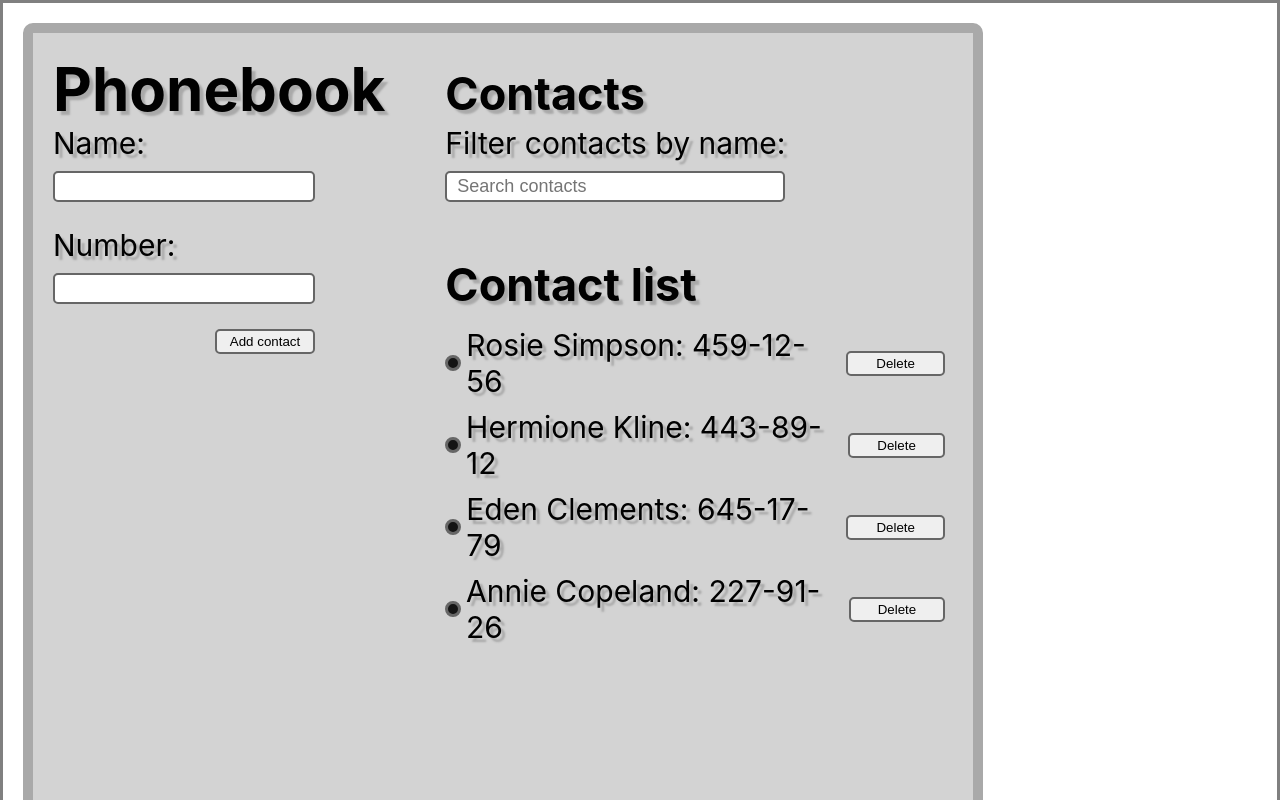
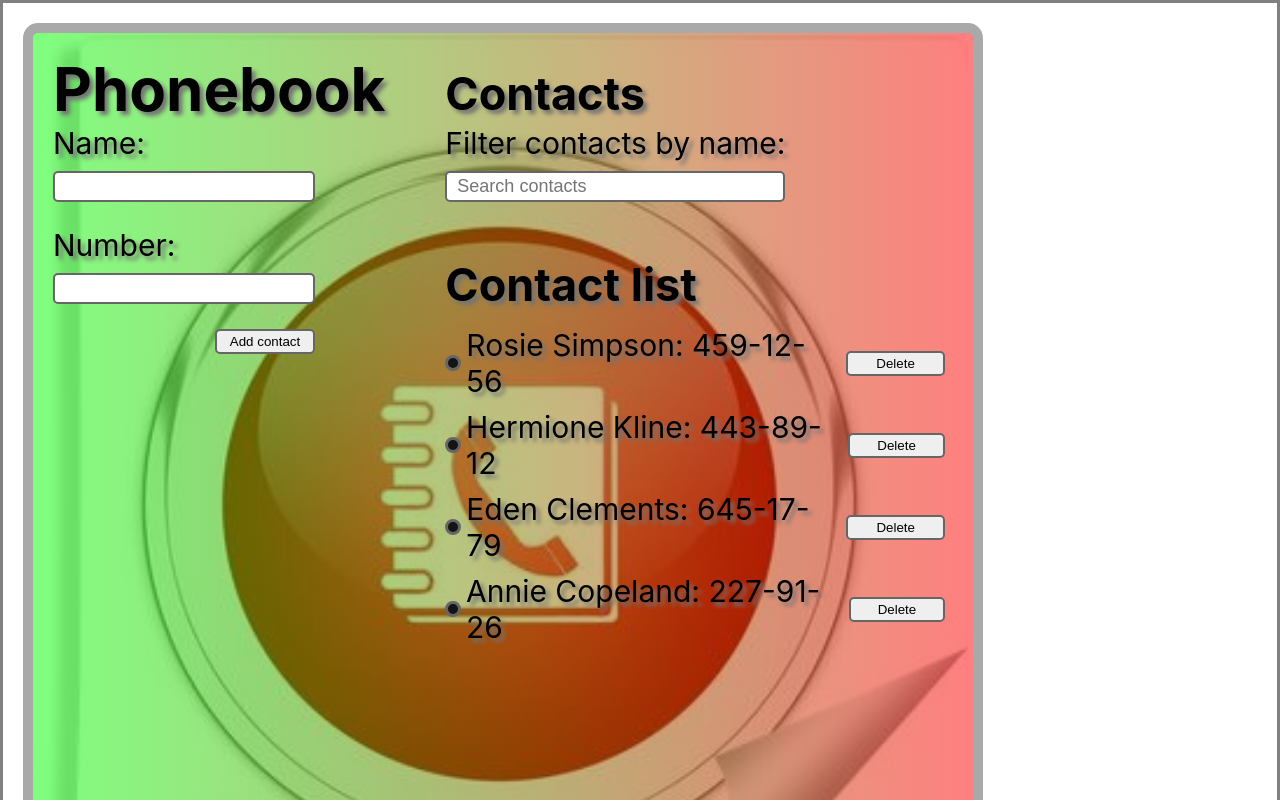
Before and after one commit to SebastianAdamoszek/goit-react-hw-02-phonebook, a React (Create React App) app: page / in a window 1280 px wide. Shown: the top 800 px of the page. Built offline with nearby package versions, Linux system fonts and the light colour scheme.

Commit message:
style bacground

```diff
--- a/src/components/App.jsx
+++ b/src/components/App.jsx
@@ -3,6 +3,7 @@ import { nanoid } from 'nanoid';
 import ContactForm from './ContactForm/ContactForm';
 import ContactList from './ContactList/ContactList';
 import Filter from './Filter/Filter';
+import imgage from '../image/image.module.css'
 
 const App = () => {
   const [contacts, setContacts] = useState([
@@ -10,6 +11,8 @@ const App = () => {
     { id: 'id-2', name: 'Hermione Kline', number: '443-89-12' },
     { id: 'id-3', name: 'Eden Clements', number: '645-17-79' },
     { id: 'id-4', name: 'Annie Copeland', number: '227-91-26' },
+
+
   ]);
   const [name, setName] = useState('');
   const [number, setNumber] = useState('');
@@ -59,10 +62,10 @@ const App = () => {
   );
 
   return (
-    <div
+    <div className={imgage.background}
       style={{
         maxWidth: 900,
-        height: '100vh',
+        minHeight: 900,
         display: 'flex',
         justifyContent: 'start',
         alignItems: 'start',
@@ -71,9 +74,9 @@ const App = () => {
         color: '#010101',
         margin: 20,
         padding: 20,
-        backgroundColor: 'lightgray',
+        // backgroundColor: 'lightgray',
         border: '10px solid darkgray',
-        borderRadius: '10px',
+        borderRadius: 15,
       }}
     >
       <div
--- /dev/null
+++ b/src/image/image.module.css
@@ -0,0 +1,7 @@
+.background {
+  background: linear-gradient(90deg, rgba(0, 255, 0, 0.5),
+   rgba(255, 0, 0, 0.5)),
+    url(phoneBook.jpg);
+  background-size: 100%;
+  background-position: top left;
+}
--- a/src/index.css
+++ b/src/index.css
@@ -6,7 +6,8 @@ body {
   -webkit-font-smoothing: antialiased;
   -moz-osx-font-smoothing: grayscale;
   border: 3px solid gray;
-  text-shadow: 4px 4px 2px darkgray;
+  text-shadow: 4px 4px 4px rgb(115, 115, 115);
+
 }
 
 code {
```
Also changed, not shown: src/components/ContactForm/ContactForm.module.css (line endings or trailing spaces), src/image/phoneBook.jpg (added).
